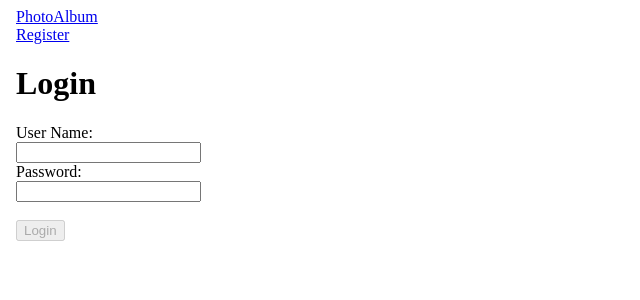
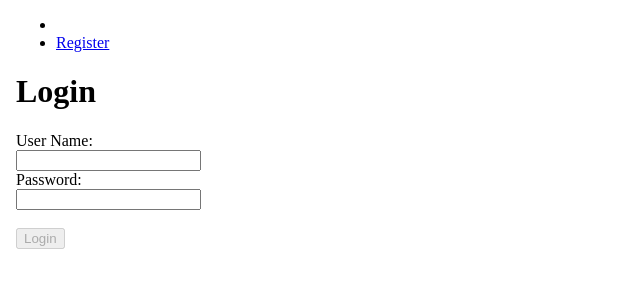
Before and after one commit to natatkachenko/PhotoAlbum, an Angular app in the folder PhotoAlbum.Angular/: page /login in a window 1280 px wide. Shown: the top 300 px of the page, without its empty margins (0-640 px from the left). Built offline with nearby package versions, Linux system fonts and the light colour scheme.

Commit message:
added link to login, button LogOut

```diff
--- a/PhotoAlbum.Angular/src/app/login-user/login-user.component.ts
+++ b/PhotoAlbum.Angular/src/app/login-user/login-user.component.ts
@@ -47,6 +47,7 @@ export class LoginUserComponent implements OnInit {
     this._authService.loginUser('api/accounts/login', userForAuth)
     .subscribe((res : LoginResponseDTO) => {
       localStorage.setItem("token", res.token);
+      this._authService.sendAuthStateChangeNotification(res.isAuthSuccessful);
       this._router.navigate([this._returnUrl]);
     },
     (error) => {
--- a/PhotoAlbum.Angular/src/app/menu/menu.component.html
+++ b/PhotoAlbum.Angular/src/app/menu/menu.component.html
@@ -1,12 +1,17 @@
 <header>
-    <nav
-      class="navbar navbar-expand-sm navbar-toggleable-sm navbar-light bg-white border-bottom box-shadow mb-3">
-    <div class="container">
-        <a class="navbar-brand" [routerLink]="['/api']" routerLinkActive="active">PhotoAlbum</a>
-        <div class="collapse navbar-collapse" id="navbarSupportedContent">
-            <a class="nav-link" [routerLink]="['/register']" routerLinkActive="active"
-            [routerLinkActiveOptions]="{exact: true}">Register</a>
-        </div>
-    </div>
-    </nav>
+    <form class="form-inline my-2 my-lg-0">
+        <ul *ngIf='!isUserAuthenticated' class="navbar-nav mr-auto mt-2 mt-lg-0">
+          <li class="nav-item">
+            <a class="nav-link"[routerLink]="['/login']" routerLinkActive="active">Login</a>
+          </li>
+          <li class="nav-item">
+            <a class="nav-link"[routerLink]="['/register']" routerLinkActive="active">Register</a>
+          </li>
+        </ul>
+        <ul *ngIf='isUserAuthenticated' class="navbar-nav mr-auto mt-2 mt-lg-0">
+          <li class="nav-item">
+            <button class="btn btn-link">Logout</button>
+          </li>
+        </ul>
+      </form>
 </header>
--- a/PhotoAlbum.Angular/src/app/menu/menu.component.ts
+++ b/PhotoAlbum.Angular/src/app/menu/menu.component.ts
@@ -1,4 +1,5 @@
 import { Component, OnInit } from '@angular/core';
+import { AuthenticationService } from '../services/authentication.service';
 
 @Component({
   selector: 'app-menu',
@@ -6,10 +7,15 @@ import { Component, OnInit } from '@angular/core';
   styleUrls: ['./menu.component.css']
 })
 export class MenuComponent implements OnInit {
+  public isUserAuthenticated: boolean;
 
-  constructor() { }
+  constructor(private _authService: AuthenticationService) { }
 
   ngOnInit(): void {
+    this._authService.authChanged
+    .subscribe(res => {
+      this.isUserAuthenticated = res;
+    })
   }
 
 }
```
